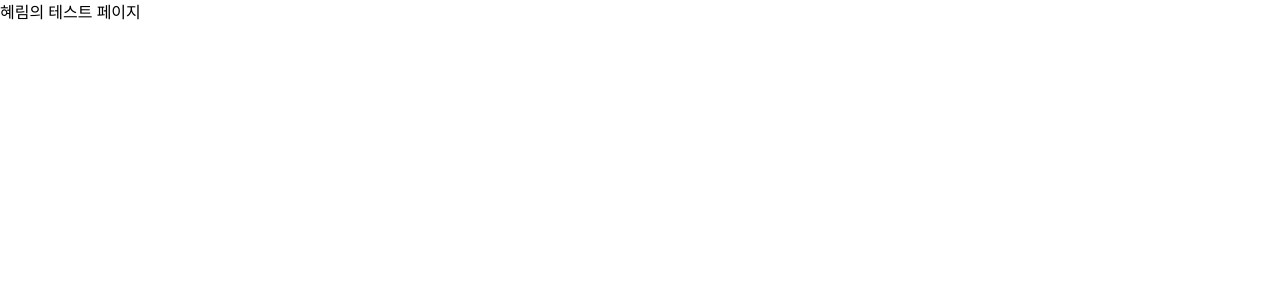
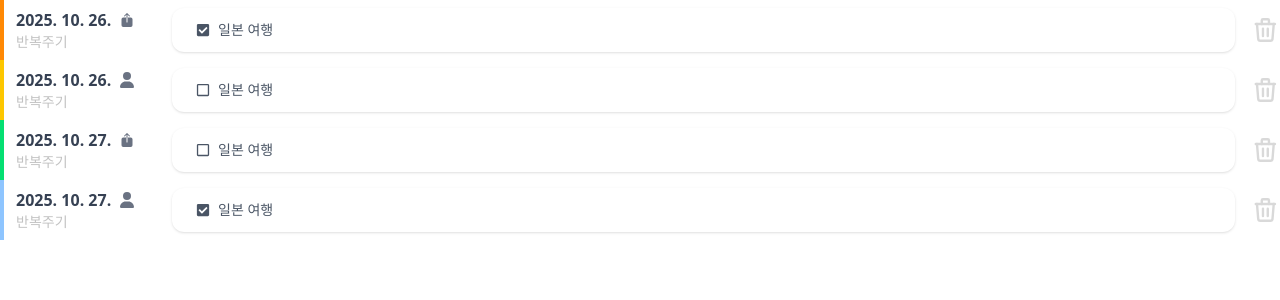
Before and after one commit to oz-main-fe-12-team4/oz_pchedule_fe, a React (Vite) app: page /testH in a window 1280 px wide. Shown: the top 300 px of the page. Built offline with nearby package versions, Linux system fonts and the light colour scheme.

Commit message:
feat: routineCard 생성

```diff
--- /dev/null
+++ b/src/components/RoutineCard.jsx
@@ -0,0 +1,46 @@
+import { FaUser } from "react-icons/fa6";
+import { IoShare } from "react-icons/io5";
+import { FaCheckSquare, FaRegSquare } from "react-icons/fa";
+import { TbTrash } from "react-icons/tb";
+import { getColorOfPriority } from "../utils/getColorOfPriority";
+
+const RoutineCard = ({ post }) => {
+  const { priority, start_time, is_shared, title, is_completed } = post;
+  const priorityColor = getColorOfPriority(priority);
+
+  return (
+    <div
+      className={`flex items-center gap-4 border-l-4 ${priorityColor} pl-3 py-2`}
+    >
+      {/* 왼쪽: 날짜 + 아이콘 */}
+      <div className="flex flex-col items-start min-w-[140px]">
+        <p className="text-l font-bold text-gray-700 flex items-center gap-2">
+          {start_time ? new Date(start_time).toLocaleDateString("ko-KR") : "-"}
+          {is_shared ? (
+            <IoShare className="text-gray-500" />
+          ) : (
+            <FaUser className="text-gray-500" />
+          )}
+        </p>
+        <p className="text-sm text-[#C2C2C2]">반복주기</p>
+      </div>
+
+      {/* 오른쪽: 일정 내용 */}
+      <div className="flex w-full justify-between items-center gap-4">
+        <div className="flex flex-col items-start justify-start p-3 px-6 gap-2 bg-white rounded-xl shadow-sm w-full">
+          <div className="flex items-center gap-2 text-sm text-gray-600 cursor-pointer">
+            {is_completed ? <FaCheckSquare /> : <FaRegSquare />}
+            <span>{title}</span>
+          </div>
+        </div>
+
+        <TbTrash
+          size={30}
+          className="cursor-pointer text-[#d9d9d9] hover:text-[#5C5C5C]"
+        />
+      </div>
+    </div>
+  );
+};
+
+export default RoutineCard;
--- a/src/test/TestH.jsx
+++ b/src/test/TestH.jsx
@@ -1,4 +1,13 @@
+import { posts } from "../assets/data/dummyPostList";
+import RoutineCard from "../components/RoutineCard";
+
 function TestH() {
-  return <div>혜림의 테스트 페이지</div>;
+  return (
+    <div>
+      {posts.data.map((el) => (
+        <RoutineCard key={el.post_id} post={el} />
+      ))}
+    </div>
+  );
 }
 export default TestH;
--- /dev/null
+++ b/src/utils/getColorOfPriority.jsx
@@ -0,0 +1,16 @@
+export const getColorOfPriority = (priority) => {
+  switch (priority) {
+    case "긴급":
+      return "border-red-500";
+    case "상":
+      return "border-orange-400";
+    case "중":
+      return "border-yellow-400";
+    case "하":
+      return "border-green-400";
+    case "보류":
+      return "border-blue-300";
+    default:
+      return "border-gray-200";
+  }
+};
```
